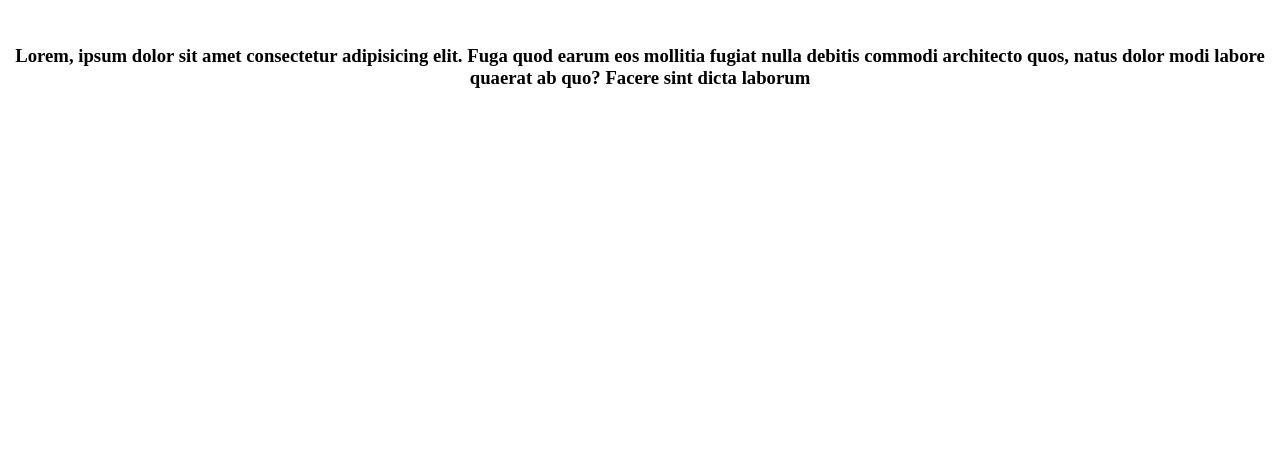
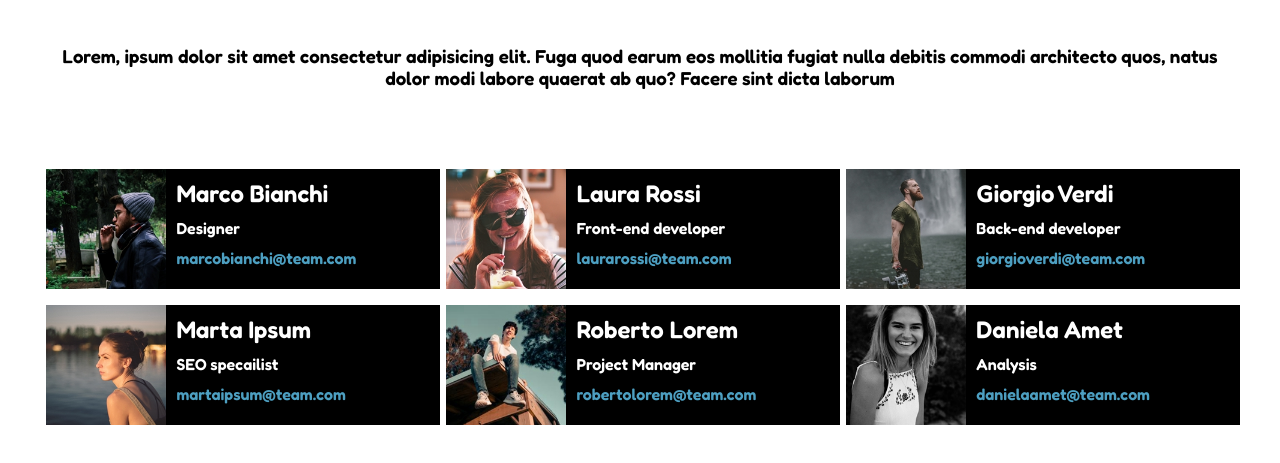
Before and after one commit to AndreaCreazzi/html-css-float-cards, a plain HTML site: page index.html in a window 1280 px wide. Shown: the part 99-562 px from the top of the page. Drawn offline with Linux system fonts and the light colour scheme.

Commit message:
added main and css

```diff
--- a/css/style.css
+++ b/css/style.css
@@ -7,11 +7,11 @@
 
 /*generics*/
 body{
-    text-align: center;
+    font-family: 'Fredoka', sans-serif;
+
 }
 
 h1{
-    font-family: 'Fredoka', sans-serif;
     margin: 3rem auto;
     font-size: 2.5rem;
     color: #e53371;
@@ -21,8 +21,48 @@ h3{
     margin-bottom: 4rem;
 }
 
+img{
+    height: 120px;
+    float: left;
+    margin-right: 10px;
+}
+
+a{
+    text-decoration: none;
+    color: #4d9fc1;
+}
+
+
 /*utility*/
 .container{
-    max-width: 1300px;
+    max-width: 1200px;
     margin: 0 auto;
 }
+
+.column{
+    float: left;
+    background-color: black;
+    color: white;
+    width: calc(100% / 3 - 0.4rem);
+    margin-left: 0.4rem;
+    margin-top: 1rem;
+}
+
+.clearfix::after{
+    content: "";
+    display: table;
+    clear: both;
+}
+
+.profile{
+    padding-top: 10px;
+}
+
+.text-center{
+    text-align: center;
+}
+
+
+.profile p{
+    margin: 10px auto;
+}
--- a/index.html
+++ b/index.html
@@ -15,12 +15,63 @@
     <div class="container">
         <!--title-->
         <header>
-            <h1>Meet our Team</h1>
+            <h1 class="text-center">Meet our Team</h1>
         </header>
         <!--description-->
         <main>
-            <h3>Lorem, ipsum dolor sit amet consectetur adipisicing elit. Fuga quod earum eos mollitia fugiat nulla debitis commodi architecto quos, natus dolor modi labore quaerat ab quo? Facere sint dicta laborum</h3>
+            <h3 class="text-center">Lorem, ipsum dolor sit amet consectetur adipisicing elit. Fuga quod earum eos mollitia fugiat nulla debitis commodi architecto quos, natus dolor modi labore quaerat ab quo? Facere sint dicta laborum</h3>
             <!--profile-->
+             <section>
+                <div class="column clearfix">
+                    <img src="img/male1.png" alt="man smoke">
+                    <div class="profile">
+                        <h2>Marco Bianchi</h2>
+                        <p>Designer</p>
+                        <a href="#">marcobianchi@team.com</a>
+                    </div>
+                </div>
+                <div class="column clearfix">
+                    <img src="img/female1.png" alt="man smoke">
+                    <div class="profile">
+                        <h2>Laura Rossi</h2>
+                        <p>Front-end developer</p>
+                        <a href="#">laurarossi@team.com</a>
+                    </div>
+                </div>
+                <div class="column clearfix">
+                    <img src="img/male2.png" alt="man smoke">
+                    <div class="profile">
+                        <h2>Giorgio Verdi</h2>
+                        <p>Back-end developer</p>
+                        <a href="#">giorgioverdi@team.com</a>
+                    </div>
+                </div>
+                <div class="column clearfix">
+                    <img src="img/female2.png" alt="man smoke">
+                    <div class="profile">
+                        <h2>Marta Ipsum</h2>
+                        <p>SEO specailist</p>
+                        <a href="#">martaipsum@team.com</a>
+                    </div>
+                </div>
+                <div class="column clearfix">
+                    <img src="img/male3.png" alt="man smoke">
+                    <div class="profile">
+                        <h2>Roberto Lorem</h2>
+                        <p>Project Manager</p>
+                        <a href="#">robertolorem@team.com</a>
+                    </div>
+                </div>
+                <div class="column clearfix">
+                    <img src="img/female3.png" alt="man smoke">
+                    <div class="profile">
+                        <h2>Daniela Amet</h2>
+                        <p>Analysis</p>
+                        <a href="#">danielaamet@team.com</a>
+                    </div>
+                </div>
+
+            </section>
         </main>
     </div>
 </body>
```
